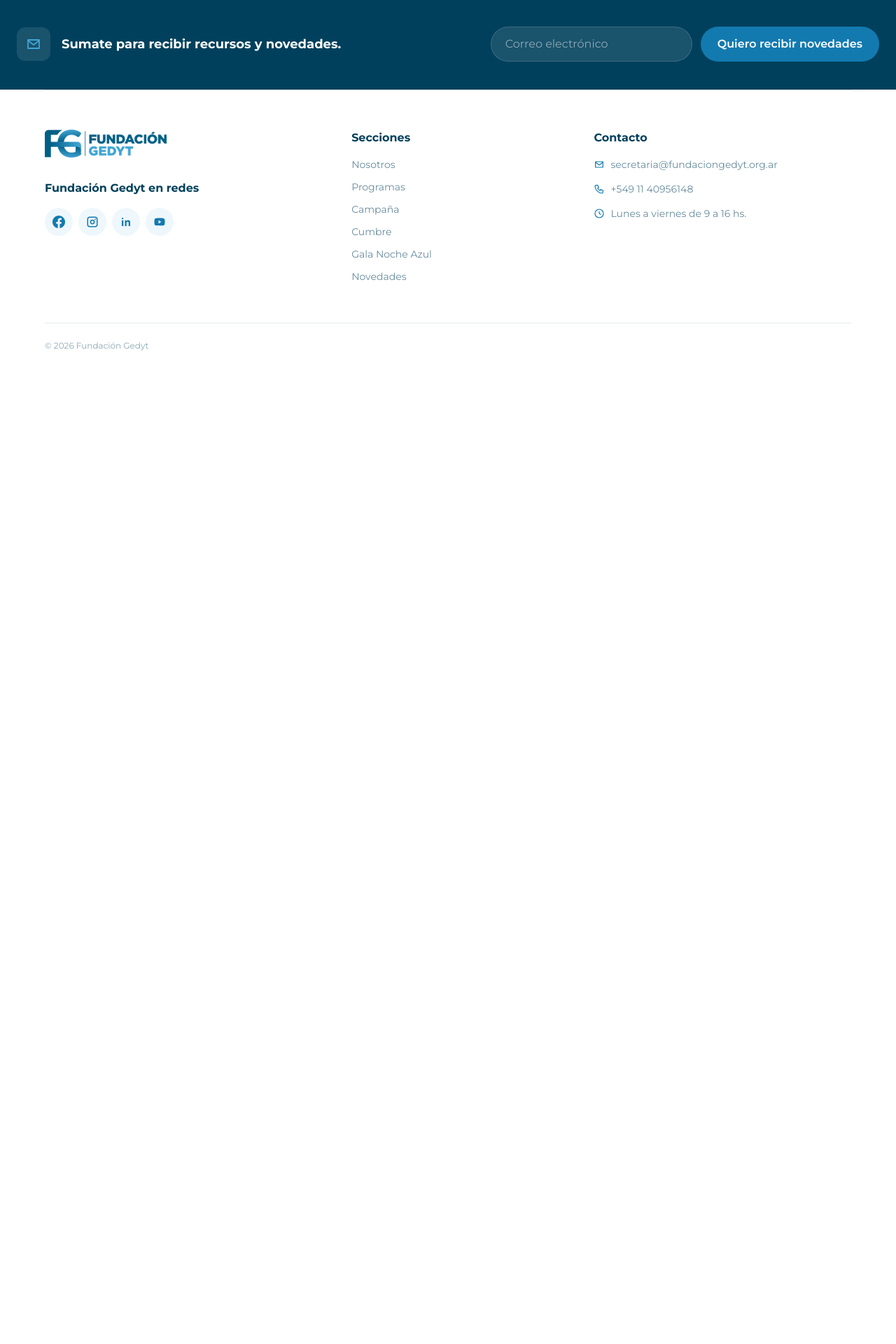
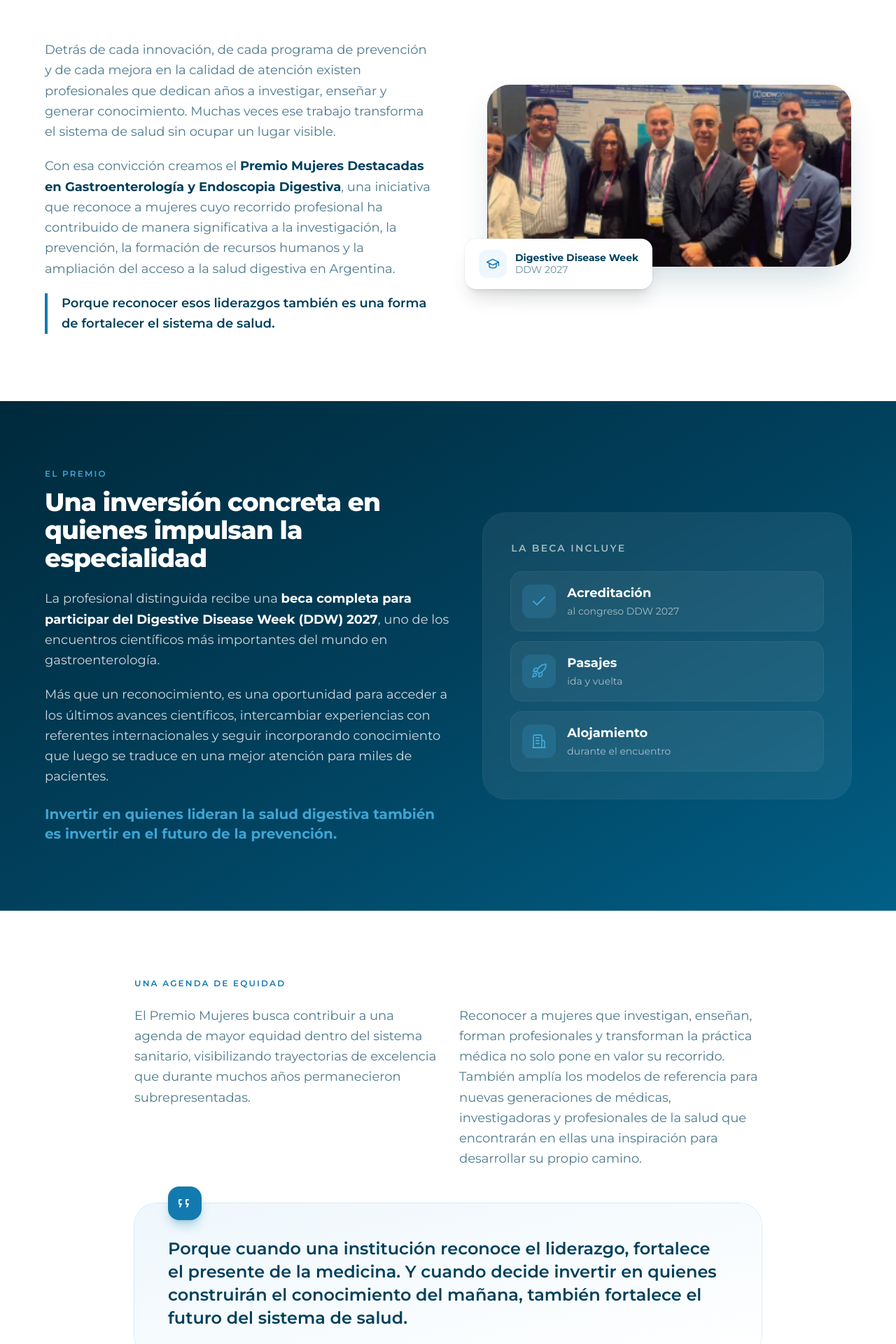
Before and after one commit to tomasfeijoo-dev/landingFG, a Next.js app: page /programas/mujeres-en-salud in a window 1280 px wide. Shown: the part 2120-4040 px from the top of the page at 70% size. Before the commit the page ends 2646 px from the top, so only its background shows below. Built offline with nearby package versions, Linux system fonts and the light colour scheme.

Commit message:
Mujeres en Salud: nueva sección del Premio Mujeres en Gastro y Endo (beca DDW 2027 y agenda de equidad)
Co-Authored-By: Claude Opus 5.5 <noreply@anthropic.com>
Claude-Session: https://claude.ai/code/session_011muNtFeuZ2ULBSNLxgmq4i

```diff
--- a/app/programas/mujeres-en-salud/page.tsx
+++ b/app/programas/mujeres-en-salud/page.tsx
@@ -89,6 +89,126 @@ export default function MujeresEnSaludPage() {
         </div>
       </section>
 
+      {/* Premio Mujeres Destacadas */}
+      <section className="px-4 py-20 sm:px-6 sm:py-24">
+        <div className="mx-auto max-w-6xl">
+          <div className="reveal mx-auto max-w-3xl text-center">
+            <Eyebrow chip>Programa Mujeres en Gastro y Endo</Eyebrow>
+            <h2 className="mt-5 text-3xl font-extrabold tracking-tight text-navy-900 sm:text-5xl">
+              Reconocer el liderazgo para transformar el futuro de la salud digestiva
+            </h2>
+            <p className="mt-6 text-xl font-semibold leading-relaxed text-cta">
+              La prevención también se construye formando, reconociendo e impulsando a quienes hacen avanzar la medicina.
+            </p>
+          </div>
+
+          <div className="mt-14 grid items-center gap-12 lg:grid-cols-2">
+            <div className="reveal space-y-5 text-lg leading-relaxed text-navy-900/70">
+              <p>
+                Detrás de cada innovación, de cada programa de prevención y de cada mejora en la calidad de atención existen profesionales que dedican años a
+                investigar, enseñar y generar conocimiento. Muchas veces ese trabajo transforma el sistema de salud sin ocupar un lugar visible.
+              </p>
+              <p>
+                Con esa convicción creamos el <strong className="text-navy-900">Premio Mujeres Destacadas en Gastroenterología y Endoscopia Digestiva</strong>,
+                una iniciativa que reconoce a mujeres cuyo recorrido profesional ha contribuido de manera significativa a la investigación, la prevención, la
+                formación de recursos humanos y la ampliación del acceso a la salud digestiva en Argentina.
+              </p>
+              <p className="border-l-4 border-cta pl-5 font-semibold text-navy-900">
+                Porque reconocer esos liderazgos también es una forma de fortalecer el sistema de salud.
+              </p>
+            </div>
+            <div className="reveal relative pb-8 sm:pl-8">
+              <div className="relative aspect-[7/3] overflow-hidden rounded-[2rem] shadow-2xl shadow-navy-900/20 sm:aspect-[2/1]">
+                <Image
+                  src="/images/premio-mujeres-ddw.webp"
+                  alt="Profesionales argentinos en el Digestive Disease Week"
+                  fill
+                  sizes="(min-width: 1024px) 50vw, 100vw"
+                  className="object-cover transition duration-1000 hover:scale-105"
+                />
+              </div>
+              <div className="absolute bottom-0 left-0 flex items-center gap-3 rounded-2xl bg-white px-5 py-4 shadow-xl ring-1 ring-navy-900/5">
+                <span className="flex h-10 w-10 items-center justify-center rounded-xl bg-brand-50 text-cta">
+                  <Icon name="graduation" className="h-5 w-5" />
+                </span>
+                <span className="text-sm leading-tight">
+                  <strong className="block text-navy-900">Digestive Disease Week</strong>
+                  <span className="text-navy-900/60">DDW 2027</span>
+                </span>
+              </div>
+            </div>
+          </div>
+        </div>
+      </section>
+
+      {/* La beca */}
+      <section className="relative overflow-hidden bg-gradient-to-br from-navy-950 via-navy-900 to-navy-800 px-4 py-20 text-white sm:px-6 sm:py-24">
+        <div className="relative mx-auto grid max-w-6xl items-center gap-12 lg:grid-cols-[1.1fr_1fr]">
+          <div className="reveal">
+            <p className="text-xs font-semibold uppercase tracking-[0.18em] text-sky-accent">El premio</p>
+            <h2 className="mt-3 text-3xl font-extrabold tracking-tight sm:text-4xl">Una inversión concreta en quienes impulsan la especialidad</h2>
+            <p className="mt-6 text-lg leading-relaxed text-white/80">
+              La profesional distinguida recibe una <strong className="text-white">beca completa para participar del Digestive Disease Week (DDW) 2027</strong>,
+              uno de los encuentros científicos más importantes del mundo en gastroenterología.
+            </p>
+            <p className="mt-5 text-lg leading-relaxed text-white/80">
+              Más que un reconocimiento, es una oportunidad para acceder a los últimos avances científicos, intercambiar experiencias con referentes
+              internacionales y seguir incorporando conocimiento que luego se traduce en una mejor atención para miles de pacientes.
+            </p>
+            <p className="mt-6 text-xl font-bold text-sky-accent">
+              Invertir en quienes lideran la salud digestiva también es invertir en el futuro de la prevención.
+            </p>
+          </div>
+          <div className="reveal-pop rounded-[2rem] bg-white/[0.07] p-8 ring-1 ring-white/10 backdrop-blur sm:p-10">
+            <p className="text-sm font-semibold uppercase tracking-[0.16em] text-white/60">La beca incluye</p>
+            <ul className="mt-6 space-y-4">
+              {[
+                { icon: "check", label: "Acreditación", sub: "al congreso DDW 2027" },
+                { icon: "rocket", label: "Pasajes", sub: "ida y vuelta" },
+                { icon: "building", label: "Alojamiento", sub: "durante el encuentro" },
+              ].map((b) => (
+                <li key={b.label} className="flex items-center gap-4 rounded-2xl bg-white/5 p-4 ring-1 ring-white/10">
+                  <span className="flex h-12 w-12 flex-none items-center justify-center rounded-xl bg-sky-accent/20 text-sky-accent">
+                    <Icon name={b.icon} className="h-6 w-6" />
+                  </span>
+                  <span>
+                    <strong className="block text-lg">{b.label}</strong>
+                    <span className="text-sm text-white/60">{b.sub}</span>
+                  </span>
+                </li>
+              ))}
+            </ul>
+          </div>
+        </div>
+      </section>
+
+      {/* Equidad */}
+      <section className="px-4 py-20 sm:px-6 sm:py-24">
+        <div className="reveal mx-auto max-w-4xl">
+          <Eyebrow>Una agenda de equidad</Eyebrow>
+          <div className="mt-6 grid gap-8 text-lg leading-relaxed text-navy-900/70 md:grid-cols-2">
+            <p>
+              El Premio Mujeres busca contribuir a una agenda de mayor equidad dentro del sistema sanitario, visibilizando trayectorias de excelencia que
+              durante muchos años permanecieron subrepresentadas.
+            </p>
+            <p>
+              Reconocer a mujeres que investigan, enseñan, forman profesionales y transforman la práctica médica no solo pone en valor su recorrido. También
+              amplía los modelos de referencia para nuevas generaciones de médicas, investigadoras y profesionales de la salud que encontrarán en ellas una
+              inspiración para desarrollar su propio camino.
+            </p>
+          </div>
+          <figure className="relative mt-12 rounded-[2rem] bg-gradient-to-br from-brand-50 to-white px-8 pt-12 pb-10 ring-1 ring-brand-100 sm:px-12">
+            <span className="absolute -top-6 left-8 flex h-12 w-12 items-center justify-center rounded-2xl bg-cta text-white shadow-lg shadow-cta/30 sm:left-12">
+              <Icon name="quote" className="h-6 w-6" />
+            </span>
+            <blockquote className="text-xl font-semibold leading-snug text-navy-900 sm:text-2xl">
+              Porque cuando una institución reconoce el liderazgo, fortalece el presente de la medicina. Y cuando decide invertir en quienes construirán el
+              conocimiento del mañana, también fortalece el futuro del sistema de salud.
+            </blockquote>
+          </figure>
+        </div>
+      </section>
+
       <DonateBanner />
     </>
   );
```
Also changed, not shown: public/images/premio-mujeres-ddw.webp (added).
